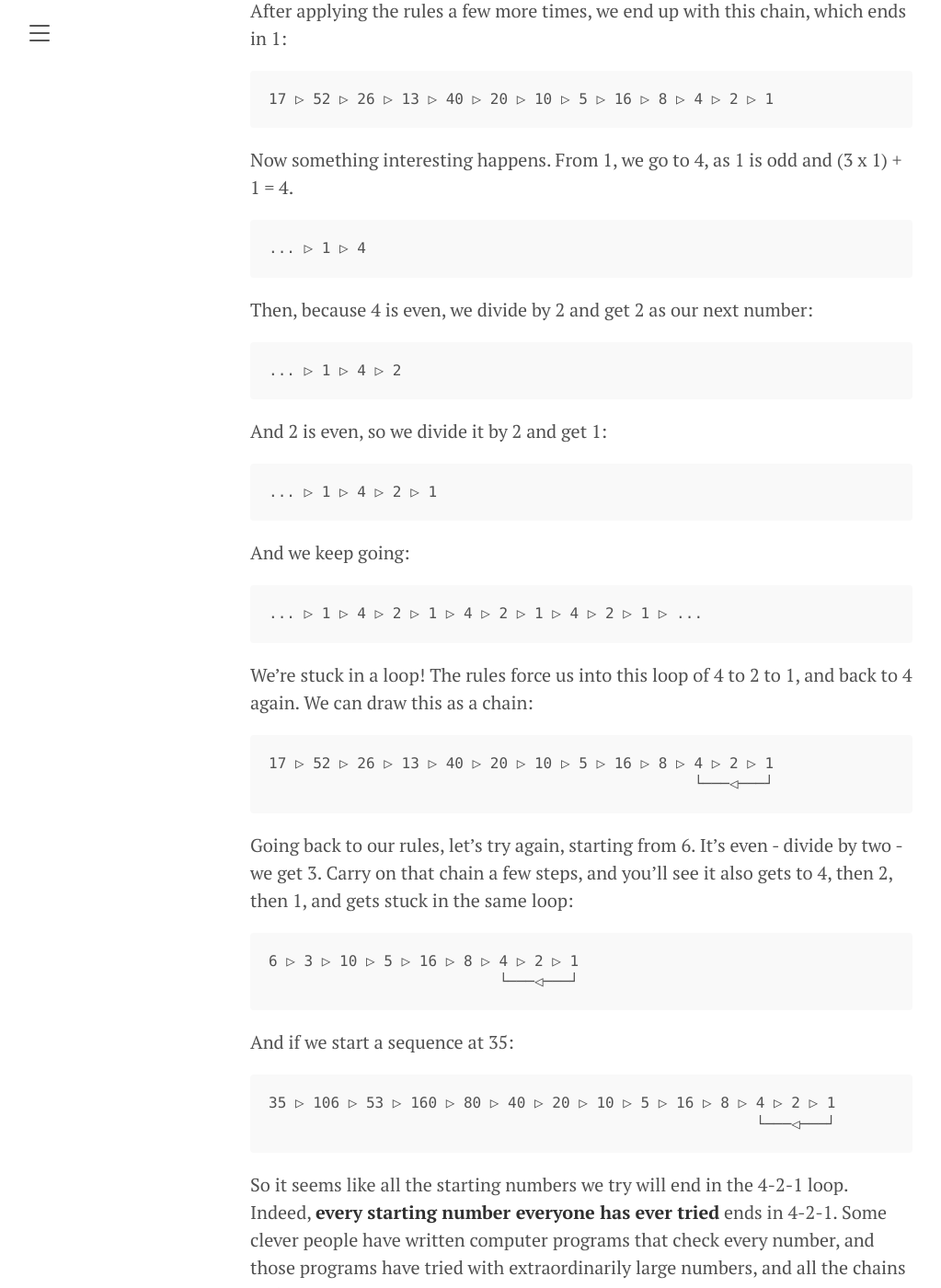
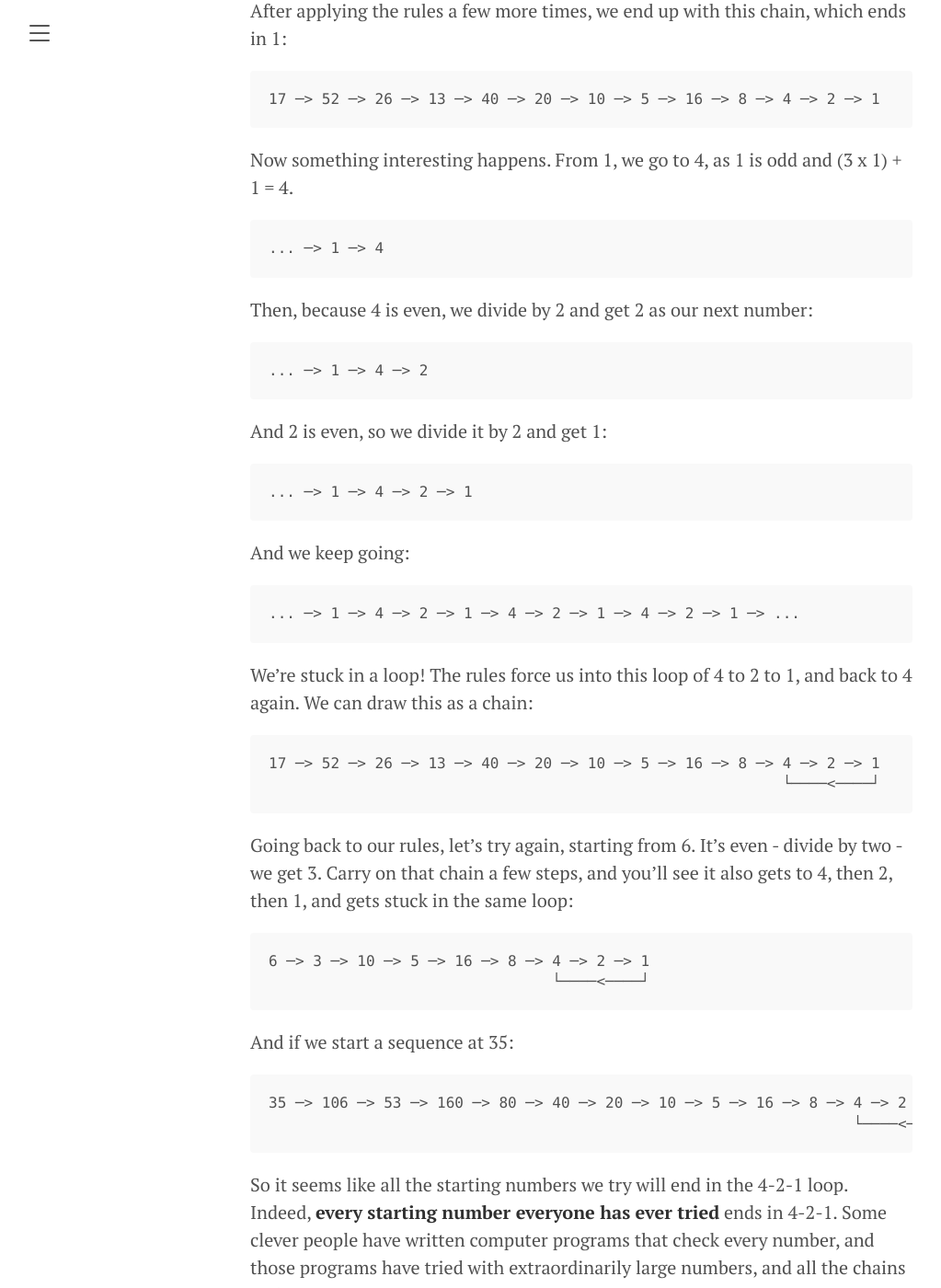
Before and after one commit to alexj136/alexj136.github.io, a Jekyll site: the page built from _posts/2020-04-15-collatz.md, in a window 1280 px wide and 1400 px high, scrolled down 909 px. Shown: the whole window at 92% size, without its empty margins (8-1031 px from the left). Built offline with Jekyll 4.4.1, drawn with Linux system fonts in a browser that asks for light colours; some of the changed text lies outside the part shown.

```diff
--- a/_posts/2020-04-15-collatz.md
+++ b/_posts/2020-04-15-collatz.md
@@ -25,49 +25,49 @@ and we apply that same rule to it - it's even, so we divide by 2, giving 26.
 
 Our rules have made this sequence:
 
-    17 ▷ 52 ▷ 26
+    17 ─> 52 ─> 26
 
 After applying the rules a few more times, we end up with this chain, which
 ends in 1:
 
-    17 ▷ 52 ▷ 26 ▷ 13 ▷ 40 ▷ 20 ▷ 10 ▷ 5 ▷ 16 ▷ 8 ▷ 4 ▷ 2 ▷ 1
+    17 ─> 52 ─> 26 ─> 13 ─> 40 ─> 20 ─> 10 ─> 5 ─> 16 ─> 8 ─> 4 ─> 2 ─> 1
 
 Now something interesting happens. From 1, we go to 4, as 1 is odd and (3 x 1) +
 1 = 4.
 
-    ... ▷ 1 ▷ 4
+    ... ─> 1 ─> 4
 
 Then, because 4 is even, we divide by 2 and get 2 as our next number:
 
-    ... ▷ 1 ▷ 4 ▷ 2
+    ... ─> 1 ─> 4 ─> 2
 
 And 2 is even, so we divide it by 2 and get 1:
 
-    ... ▷ 1 ▷ 4 ▷ 2 ▷ 1
+    ... ─> 1 ─> 4 ─> 2 ─> 1
 
 And we keep going:
 
-    ... ▷ 1 ▷ 4 ▷ 2 ▷ 1 ▷ 4 ▷ 2 ▷ 1 ▷ 4 ▷ 2 ▷ 1 ▷ ...
+    ... ─> 1 ─> 4 ─> 2 ─> 1 ─> 4 ─> 2 ─> 1 ─> 4 ─> 2 ─> 1 ─> ...
 
 We're stuck in a loop! The rules force us into this loop of 4 to 2 to 1, and
 back to 4 again. We can draw this as a chain:
 
 
-    17 ▷ 52 ▷ 26 ▷ 13 ▷ 40 ▷ 20 ▷ 10 ▷ 5 ▷ 16 ▷ 8 ▷ 4 ▷ 2 ▷ 1
-                                                    └───◁───┘
+    17 ─> 52 ─> 26 ─> 13 ─> 40 ─> 20 ─> 10 ─> 5 ─> 16 ─> 8 ─> 4 ─> 2 ─> 1
+                                                              └────<────┘
 
 Going back to our rules, let's try again, starting from 6. It's even - divide
 by two - we get 3. Carry on that chain a few steps, and you'll see it also gets
 to 4, then 2, then 1, and gets stuck in the same loop:
 
-    6 ▷ 3 ▷ 10 ▷ 5 ▷ 16 ▷ 8 ▷ 4 ▷ 2 ▷ 1
-                              └───◁───┘
+    6 ─> 3 ─> 10 ─> 5 ─> 16 ─> 8 ─> 4 ─> 2 ─> 1
+                                    └────<────┘
 
 
 And if we start a sequence at 35:
 
-    35 ▷ 106 ▷ 53 ▷ 160 ▷ 80 ▷ 40 ▷ 20 ▷ 10 ▷ 5 ▷ 16 ▷ 8 ▷ 4 ▷ 2 ▷ 1
-                                                           └───◁───┘
+    35 ─> 106 ─> 53 ─> 160 ─> 80 ─> 40 ─> 20 ─> 10 ─> 5 ─> 16 ─> 8 ─> 4 ─> 2 ─> 1
+                                                                      └────<────┘
 
 So it seems like all the starting numbers we try will end in the 4-2-1 loop.
 Indeed, **every starting number everyone has ever tried** ends in 4-2-1. Some
@@ -95,9 +95,9 @@ Going back to our chains, some of the chains we wrote down had parts in common.
 We can combine the common parts of the chain to create a funny looking network:
 
 
-    35 ▷ 106 ▷ 53 ▷ 160 ▷ 80 ─▷┐
-           17 ▷ 52 ▷ 26 ▷ 13 ▷ 40 ▷ 20 ▷ 10 ▷ 5 ▷ 16 ▷ 8 ▷ 4 ▷ 2 ▷ 1
-                                 6 ▷ 3 ─▷┘                 └───◁───┘
+    35 ─> 106 ─> 53 ─> 160 ─> 80 ─>┐
+           17 ─> 52 ─> 26 ─> 13 ─> 40 ─> 20 ─> 10 ─> 5 ─> 16 ─> 8 ─> 4 ─> 2 ─> 1
+                                      6 ─> 3 ─>┘                     └────<────┘
 
 I wrote a computer program that can draw these networks. If you're into
 programming, you can look at my code
@@ -106,10 +106,10 @@ the chain including every number up to 26. I think it's pretty. Note that it
 includes some numbers greater than 26, because the rules sometimes generate
 them - you can see how that happens when we start from 18, 25 or 15.
 
-![a simple collatz graph](images/collatz-26.png)
+![a simple collatz graph](/images/collatz-26.png)
 
 To see the (very cool looking) graph for **all numbers up to 1000**, click
-[**here**](images/collatz-1000.png). The file is quite large and may load
+[**here**](/images/collatz-1000.png). The file is quite large and may load
 slowly, so be patient.
 
 
```
